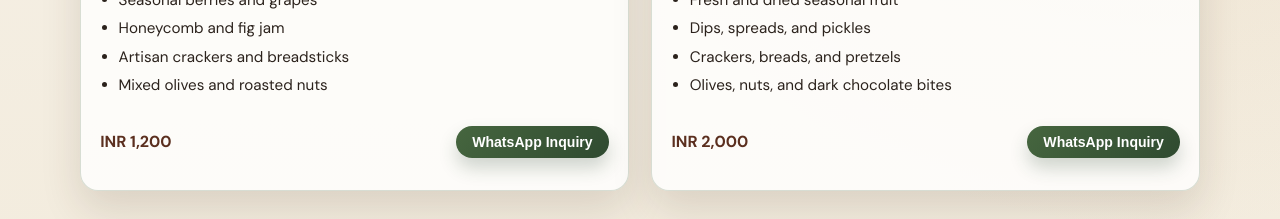
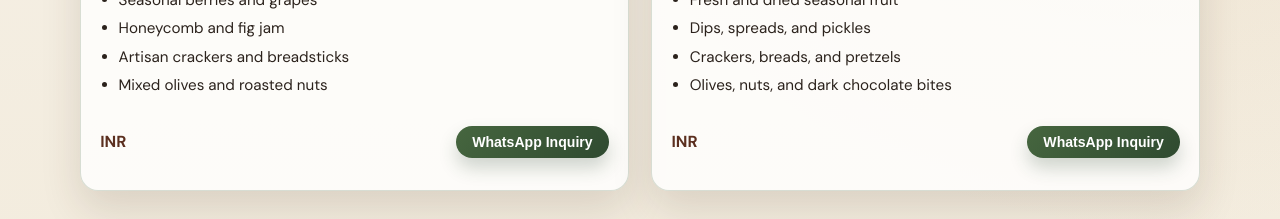
Before and after one commit to kivijoshi/charcuterie, a plain HTML site: page index.html in a window 1280 px wide. Shown: the part 920-1139 px from the top of the page. Drawn offline with nearby package versions, Linux system fonts and the light colour scheme.

Commit message:
Remove specific pricing, show INR only

```diff
--- a/index.html
+++ b/index.html
@@ -99,7 +99,7 @@
               <li>Mixed olives and roasted nuts</li>
             </ul>
             <div class="card-foot">
-              <p class="price">INR 1,200</p>
+              <p class="price">INR</p>
               <button type="button" class="btn btn-sm whatsapp-direct" data-edition="Couples Edition (for 2)">WhatsApp Inquiry</button>
             </div>
           </article>
@@ -117,7 +117,7 @@
               <li>Olives, nuts, and dark chocolate bites</li>
             </ul>
             <div class="card-foot">
-              <p class="price">INR 2,000</p>
+              <p class="price">INR</p>
               <button type="button" class="btn btn-sm whatsapp-direct" data-edition="Friends Edition (for 4 to 6)">WhatsApp Inquiry</button>
             </div>
           </article>
```
